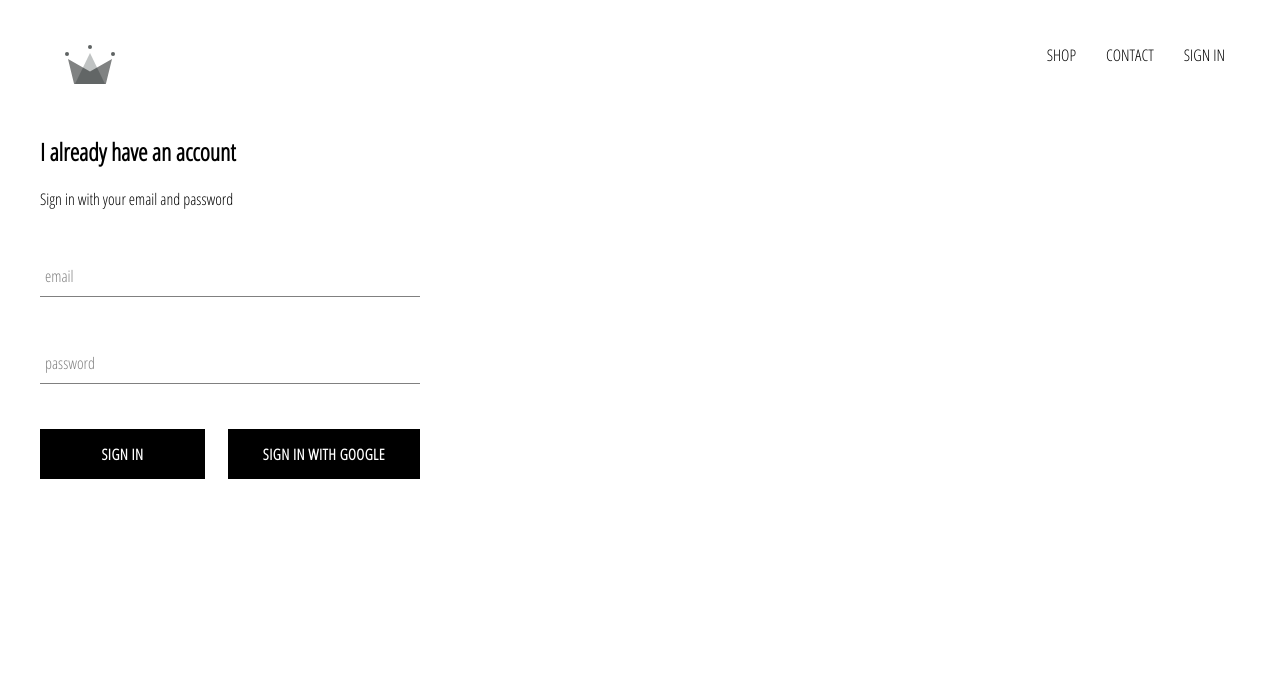
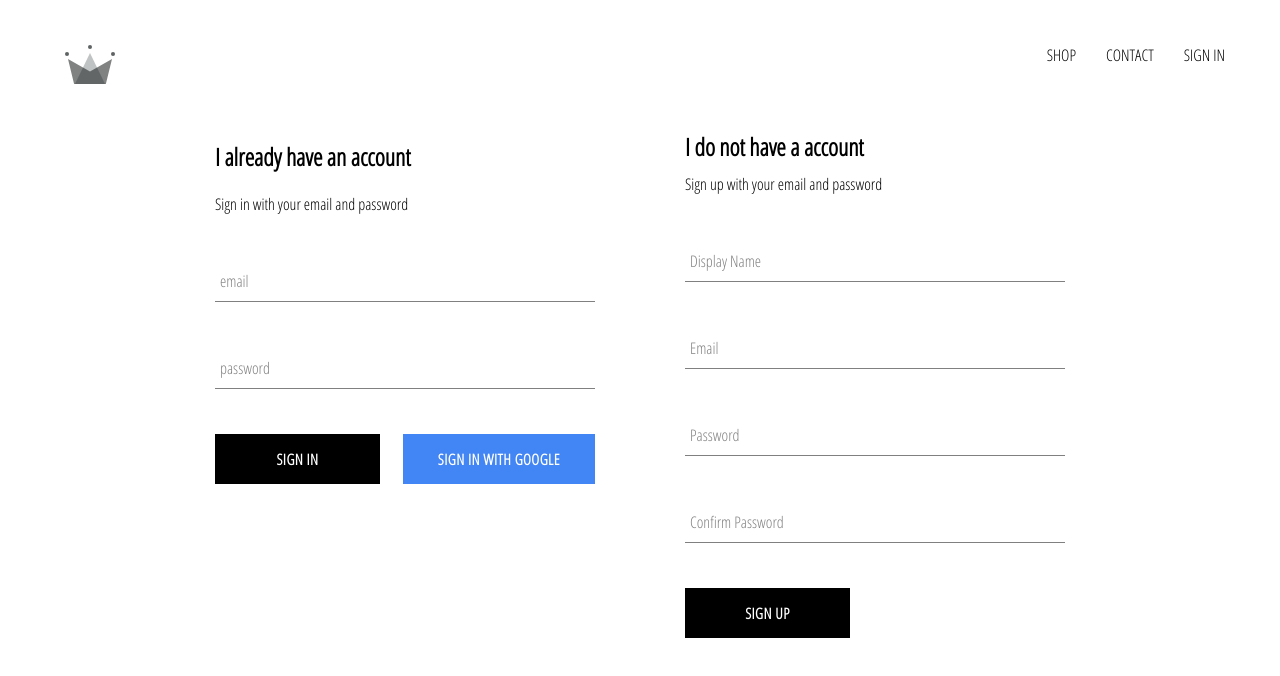
Before and after one commit to renatokoyama/skecommerce, a React (Create React App) app: page /signin in a window 1280 px wide. Shown: the top 676 px of the page. Built offline with nearby package versions, Linux system fonts and the light colour scheme; no server answers.

Commit message:
Configuring firebase data

```diff
--- a/src/App.js
+++ b/src/App.js
@@ -1,44 +1,58 @@
-import React from "react";
-import { Switch, Route } from "react-router-dom";
+import React from 'react';
+import { Switch, Route } from 'react-router-dom';
 
-import "./App.css";
+import './App.css';
 
-import HomePage from "./pages/homepage/homepage.component";
-import ShopPage from "./pages/shop/shop.component";
-import SignInAndSignUpPage from "./pages/sign-in-and-sign-up/sign-in-and-sign-up.component";
-import Header from "./components/header/header.component";
-import { auth } from "./firebase/firebase.utils";
+import HomePage from './pages/homepage/homepage.component';
+import ShopPage from './pages/shop/shop.component';
+import SignInAndSignUpPage from './pages/sign-in-and-sign-up/sign-in-and-sign-up.component';
+import Header from './components/header/header.component';
+import { auth, createUserProfileDocument } from './firebase/firebase.utils';
+
 class App extends React.Component {
+  constructor() {
+    super();
+
+    this.state = {
+      currentUser: null
+    };
+  }
+
   unsubscribeFromAuth = null;
 
-  constructor(props) {
-    super(props)
+  componentDidMount() {
+    this.unsubscribeFromAuth = auth.onAuthStateChanged(async userAuth => {
+      if (userAuth) {
+        const userRef = await createUserProfileDocument(userAuth);
 
-    this.state = {
-       currentUser: null
-    }
+        userRef.onSnapshot(snapShot => {
+          this.setState({
+            currentUser: {
+              id: snapShot.id,
+              ...snapShot.data()
+            }
+          });
+
+          console.log(this.state);
+        });
+      }
+
+      this.setState({ currentUser: userAuth });
+    });
   }
 
-  componentDidMount() {
-    this.unsubscribeFromAuth = auth.onAuthStateChanged (user => {
-      this.setState({currentUser: user});
-
-      console.log(user);
-    })
-  }
-
-  conponentWillUnmount(){
+  componentWillUnmount() {
     this.unsubscribeFromAuth();
   }
 
   render() {
     return (
       <div>
-        <Header currentUser = {this.state.currentUser} />
+        <Header currentUser={this.state.currentUser} />
         <Switch>
-          <Route exact path="/" component={HomePage} />
-          <Route path="/shop" component={ShopPage} />
-          <Route path="/signin" component={SignInAndSignUpPage} />
+          <Route exact path='/' component={HomePage} />
+          <Route path='/shop' component={ShopPage} />
+          <Route path='/signin' component={SignInAndSignUpPage} />
         </Switch>
       </div>
     );
--- a/src/components/custom-button/custom-buttom.styles.scss
+++ b/src/components/custom-button/custom-buttom.styles.scss
@@ -19,4 +19,14 @@
     color: black;
     border: 1px solid black;
   }
+
+  &.google-sign-in {
+    background-color: #4285f4;
+    color: white;
+
+    &:hover {
+      background-color: #357ae8;
+      border: none;
+    }
+  }
 }
--- a/src/components/custom-button/custom-button.component.jsx
+++ b/src/components/custom-button/custom-button.component.jsx
@@ -2,8 +2,11 @@ import React from 'react';
 
 import './custom-buttom.styles.scss';
 
-const CustomButton = ({ children, ...otherProps }) => (
-  <button className='custom-button' {...otherProps}>
+const CustomButton = ({ children, isGoogleSignIn, ...otherProps }) => (
+  <button
+    className={`${isGoogleSignIn ? 'google-sign-in' : ''} custom-button`}
+    {...otherProps}
+  >
     {children}
   </button>
 );
--- a/src/components/sign-in/sign-in.component.jsx
+++ b/src/components/sign-in/sign-in.component.jsx
@@ -3,8 +3,9 @@ import React from 'react';
 import FormInput from '../form-input/form-input.component';
 import CustomButton from '../custom-button/custom-button.component';
 
+import { signInWithGoogle } from '../../firebase/firebase.utils';
+
 import './sign-in.styles.scss';
-import { signInWithGoogle } from '../../firebase/firebase.utils';
 
 class SignIn extends React.Component {
   constructor(props) {
@@ -51,9 +52,11 @@ class SignIn extends React.Component {
             label='password'
             required
           />
-          <div className="buttons">
-            <CustomButton type='submit'> SIGN IN </CustomButton>
-            <CustomButton onClick={signInWithGoogle}> SIGN IN WITH GOOGLE</CustomButton>
+          <div className='buttons'>
+            <CustomButton type='submit'> Sign in </CustomButton>
+            <CustomButton onClick={signInWithGoogle} isGoogleSignIn>
+              Sign in with Google
+            </CustomButton>
           </div>
         </form>
       </div>
--- a/src/components/sign-in/sign-in.styles.scss
+++ b/src/components/sign-in/sign-in.styles.scss
@@ -2,9 +2,13 @@
   width: 380px;
   display: flex;
   flex-direction: column;
+
+  .title {
+    margin: 10px 0;
+  }
+
+  .buttons {
+    display: flex;
+    justify-content: space-between;
+  }
 }
-
-.buttons {
-  display: flex;
-  justify-content: space-between;
-}
--- /dev/null
+++ b/src/components/sign-up/sign-up.component.jsx
@@ -0,0 +1,103 @@
+import React from 'react';
+
+import FormInput from '../form-input/form-input.component';
+import CustomButton from '../custom-button/custom-button.component';
+
+import { auth, createUserProfileDocument } from '../../firebase/firebase.utils';
+
+import './sign-up.styles.scss';
+
+class SignUp extends React.Component {
+  constructor() {
+    super();
+
+    this.state = {
+      displayName: '',
+      email: '',
+      password: '',
+      confirmPassword: ''
+    };
+  }
+
+  handleSubmit = async event => {
+    event.preventDefault();
+
+    const { displayName, email, password, confirmPassword } = this.state;
+
+    if (password !== confirmPassword) {
+      alert("passwords don't match");
+      return;
+    }
+
+    try {
+      const { user } = await auth.createUserWithEmailAndPassword(
+        email,
+        password
+      );
+
+      await createUserProfileDocument(user, { displayName });
+
+      this.setState({
+        displayName: '',
+        email: '',
+        password: '',
+        confirmPassword: ''
+      });
+    } catch (error) {
+      console.error(error);
+    }
+  };
+
+  handleChange = event => {
+    const { name, value } = event.target;
+
+    this.setState({ [name]: value });
+  };
+
+  render() {
+    const { displayName, email, password, confirmPassword } = this.state;
+    return (
+      <div className='sign-up'>
+        <h2 className='title'>I do not have a account</h2>
+        <span>Sign up with your email and password</span>
+        <form className='sign-up-form' onSubmit={this.handleSubmit}>
+          <FormInput
+            type='text'
+            name='displayName'
+            value={displayName}
+            onChange={this.handleChange}
+            label='Display Name'
+            required
+          />
+          <FormInput
+            type='email'
+            name='email'
+            value={email}
+            onChange={this.handleChange}
+            label='Email'
+            required
+          />
+          <FormInput
+            type='password'
+            name='password'
+            value={password}
+            onChange={this.handleChange}
+            label='Password'
+            required
+          />
+          <FormInput
+            type='password'
+            name='confirmPassword'
+            value={confirmPassword}
+            onChange={this.handleChange}
+            label='Confirm Password'
+            required
+          />
+          <CustomButton type='submit'>SIGN UP</CustomButton>
+        </form>
+      </div>
+    );
+  }
+}
+
+export default SignUp;
--- /dev/null
+++ b/src/components/sign-up/sign-up.styles.scss
@@ -0,0 +1,9 @@
+.sign-up {
+  display: flex;
+  flex-direction: column;
+  width: 380px;
+
+  .title {
+    margin: 10px 0;
+  }
+}
--- a/src/firebase/firebase.utils.js
+++ b/src/firebase/firebase.utils.js
@@ -1,6 +1,6 @@
-import firebase from "firebase/app";
-import "firebase/firestore";
-import "firebase/auth";
+import firebase from 'firebase/app';
+import 'firebase/firestore';
+import 'firebase/auth';
 
 const config = {
   apiKey: "AIzaSyBg2Rpf9o-s1onId8oCaDjQ3VUtTCTiTv8",
@@ -15,6 +15,31 @@ const config = {
 
 firebase.initializeApp(config);
 
+export const createUserProfileDocument = async (userAuth, additionalData) => {
+  if (!userAuth) return;
+
+  const userRef = firestore.doc(`users/${userAuth.uid}`);
+
+  const snapShot = await userRef.get();
+
+  if (!snapShot.exists) {
+    const { displayName, email } = userAuth;
+    const createdAt = new Date();
+    try {
+      await userRef.set({
+        displayName,
+        email,
+        createdAt,
+        ...additionalData
+      });
+    } catch (error) {
+      console.log('error creating user', error.message);
+    }
+  }
+
+  return userRef;
+};
+
 export const auth = firebase.auth();
 export const firestore = firebase.firestore();
 
--- a/src/pages/sign-in-and-sign-up/sign-in-and-sign-up.component.jsx
+++ b/src/pages/sign-in-and-sign-up/sign-in-and-sign-up.component.jsx
@@ -1,12 +1,14 @@
 import React from 'react';
 
 import SignIn from '../../components/sign-in/sign-in.component';
+import SignUp from '../../components/sign-up/sign-up.component';
 
 import './sign-in-and-sign-up.styles.scss';
 
 const SignInAndSignUpPage = () => (
   <div className='sign-in-and-sign-up'>
     <SignIn />
+    <SignUp />
   </div>
 );
 
--- a/src/pages/sign-in-and-sign-up/sign-in-and-sign-up.styles.scss
+++ b/src/pages/sign-in-and-sign-up/sign-in-and-sign-up.styles.scss
@@ -0,0 +1,6 @@
+.sign-in-and-sign-up {
+  width: 850px;
+  display: flex;
+  justify-content: space-between;
+  margin: 30px auto;
+}
```
